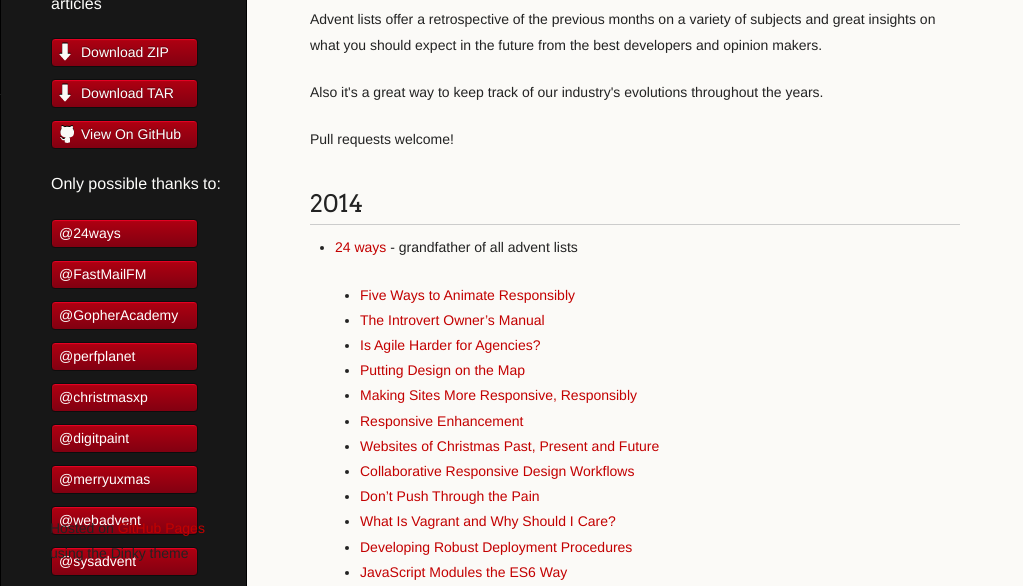
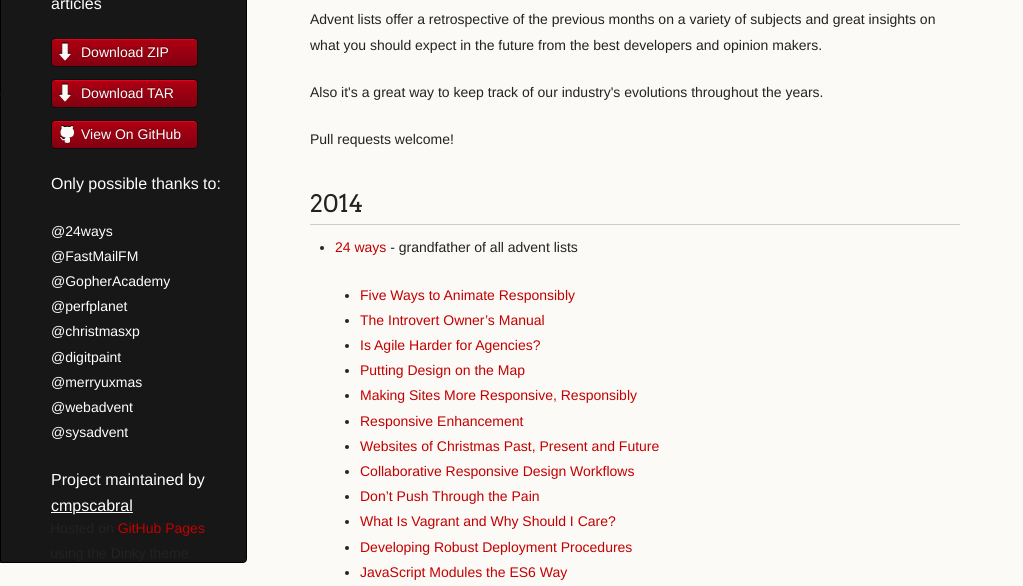
Before and after one commit to cmpscabral/awesome-advent, a plain HTML site: page index.html in a window 1280 px wide. Shown: the part 202-788 px from the top of the page, without its empty margins (0-1023 px from the left). Drawn offline with Linux system fonts and the light colour scheme.

Commit message:
add projects links

```diff
--- a/index.html
+++ b/index.html
@@ -27,19 +27,19 @@
 
         <p class="header">Only possible thanks to:</p>
 
-        <ul>
-          <li><a href="http://www.twitter.com/24ways">@24ways</a></li>
-          <li><a href="http://www.twitter.com/FastMailFM">@FastMailFM</a></li>
-          <li><a href="http://www.twitter.com/GopherAcademy">@GopherAcademy</a></li>
-          <li><a href="http://www.twitter.com/perfplanet">@perfplanet</a></li>
-          <li><a href="http://www.twitter.com/christmasxp">@christmasxp</a></li>
-          <li><a href="http://www.twitter.com/digitpaint">@digitpaint</a></li>
-          <li><a href="http://www.twitter.com/merryuxmas">@merryuxmas</a></li>
-          <li><a href="http://www.twitter.com/webadvent">@webadvent</a></li>
-          <li><a href="http://www.twitter.com/sysadvent">@sysadvent</a></li>
-        </ul>
+        <p>
+          <a href="http://www.twitter.com/24ways">@24ways</a><br />
+          <a href="http://www.twitter.com/FastMailFM">@FastMailFM</a><br />
+          <a href="http://www.twitter.com/GopherAcademy">@GopherAcademy</a><br />
+          <a href="http://www.twitter.com/perfplanet">@perfplanet</a><br />
+          <a href="http://www.twitter.com/christmasxp">@christmasxp</a><br />
+          <a href="http://www.twitter.com/digitpaint">@digitpaint</a><br />
+          <a href="http://www.twitter.com/merryuxmas">@merryuxmas</a><br />
+          <a href="http://www.twitter.com/webadvent">@webadvent</a><br />
+          <a href="http://www.twitter.com/sysadvent">@sysadvent</a><br />
+        </p>
 
-        <p class="header">This project is maintained by <a class="header name" href="https://github.com/cmpscabral">cmpscabral</a></p>
+        <p class="header">Project maintained by <a class="header name" href="https://github.com/cmpscabral">cmpscabral</a></p>
 
       </header>
       <section>
```
